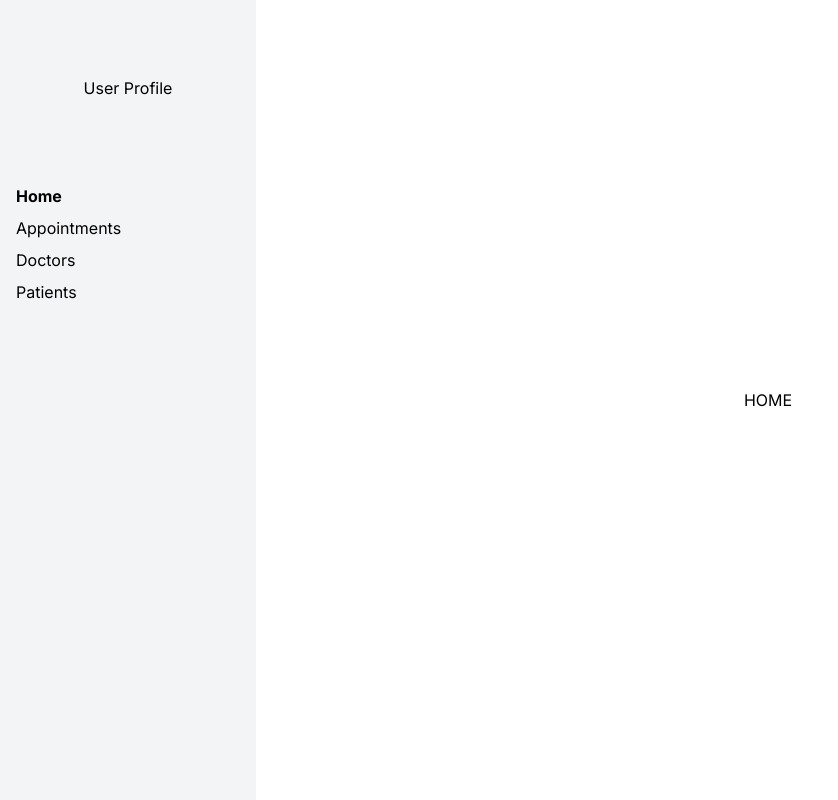
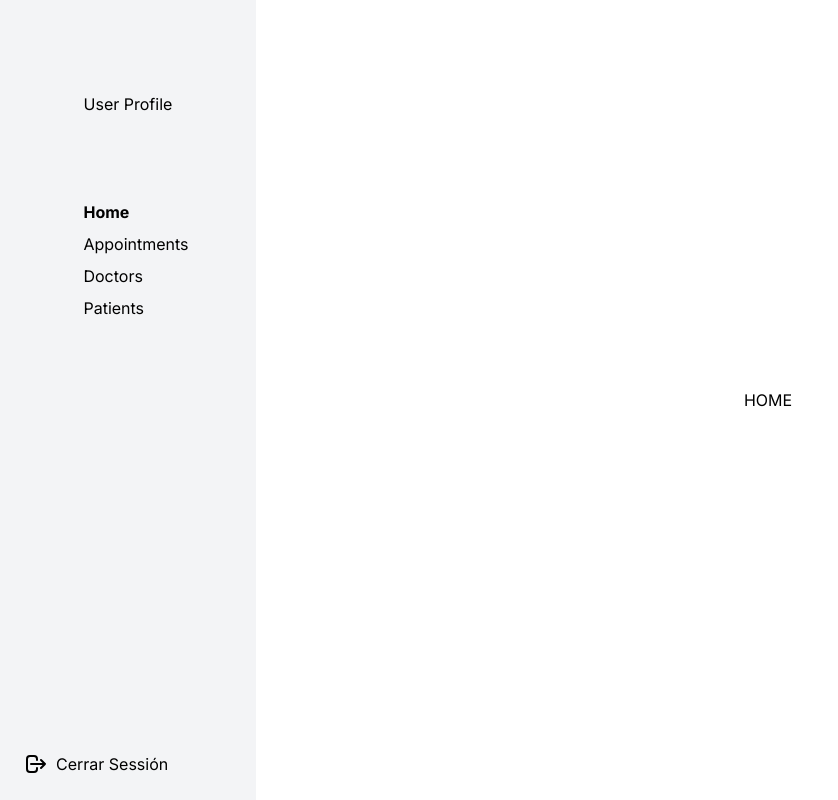
Before and after one commit to panas-tech/patient-tracker, a React (Create React App) app: page / in a window 1280 px wide. Shown: the whole page, without its empty margins (0-838 px from the left). Built offline with nearby package versions, Linux system fonts and the light colour scheme; no server answers; sample sign-in values are in the browser's storage.

Commit message:
add a button for signing out

```diff
--- a/src/features/routing/AppNavigation.tsx
+++ b/src/features/routing/AppNavigation.tsx
@@ -1,8 +1,11 @@
 import {NavLink} from 'react-router-dom'
+import {useAuth} from '../auth/AuthProvider'
 
 export function AppNavigation() {
+  const {signOut} = useAuth()
   return (
-    <div className="grid">
+    <div className="flex flex-col justify-between items-center h-full p-4">
+      <div className="flex flex-col">
         <div className="h-44 flex flex-wrap content-center justify-center align-middle">
           User Profile
         </div>
@@ -21,12 +24,41 @@ export function AppNavigation() {
         >
           Appointments
         </NavLink>
-      <NavLink to="/doctors" className="pl-4 pt-2" activeClassName="font-bold">
+        <NavLink
+          to="/doctors"
+          className="pl-4 pt-2"
+          activeClassName="font-bold"
+        >
           Doctors
         </NavLink>
-      <NavLink to="/patients" className="pl-4 pt-2" activeClassName="font-bold">
+        <NavLink
+          to="/patients"
+          className="pl-4 pt-2"
+          activeClassName="font-bold"
+        >
           Patients
         </NavLink>
       </div>
+      <button
+        className="p-2 w-full rounded hover:bg-gray-200 flex items-center"
+        onClick={signOut}
+      >
+        <svg
+          xmlns="http://www.w3.org/2000/svg"
+          fill="none"
+          viewBox="0 0 24 24"
+          stroke="currentColor"
+          className="h-6 w-6"
+        >
+          <path
+            strokeLinecap="round"
+            strokeLinejoin="round"
+            strokeWidth={2}
+            d="M17 16l4-4m0 0l-4-4m4 4H7m6 4v1a3 3 0 01-3 3H6a3 3 0 01-3-3V7a3 3 0 013-3h4a3 3 0 013 3v1"
+          />
+        </svg>
+        <span className="ml-2">Cerrar Sessión</span>
+      </button>
+    </div>
   )
 }
```
Lines whose indentation alone changed are shown as unchanged.
